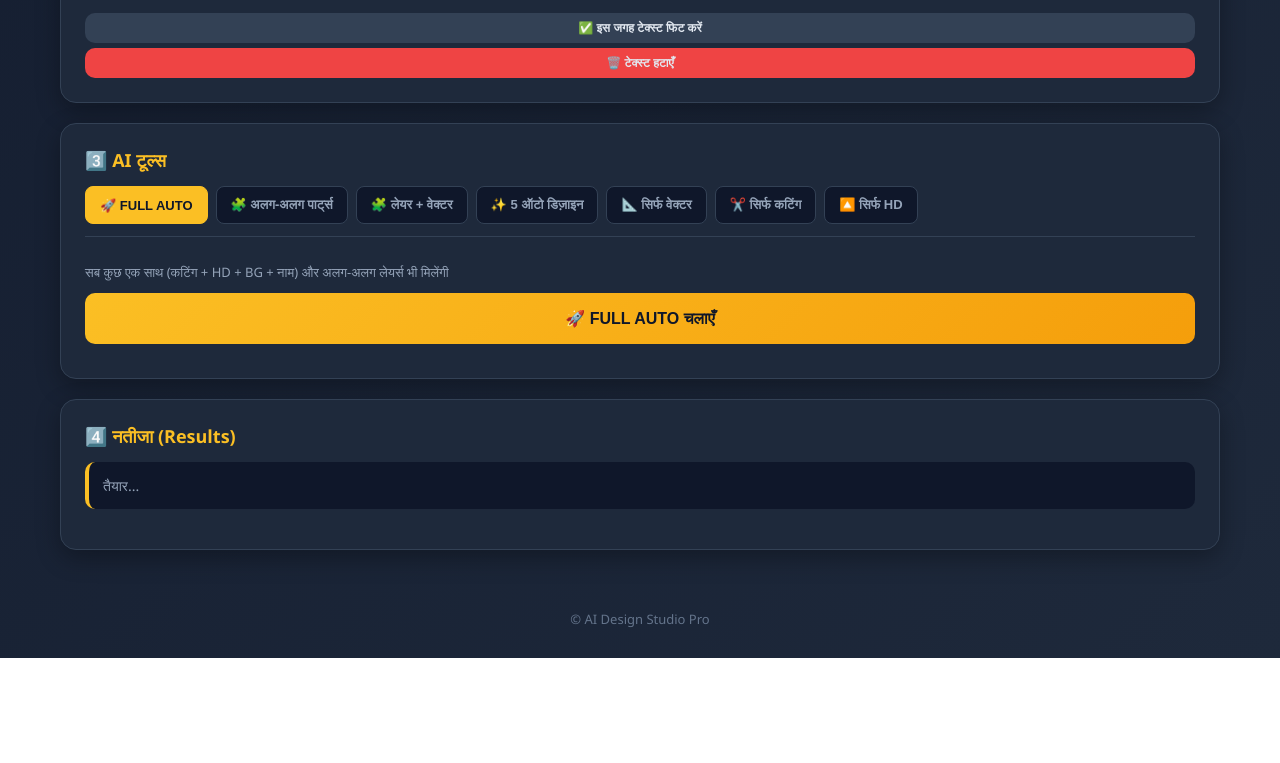
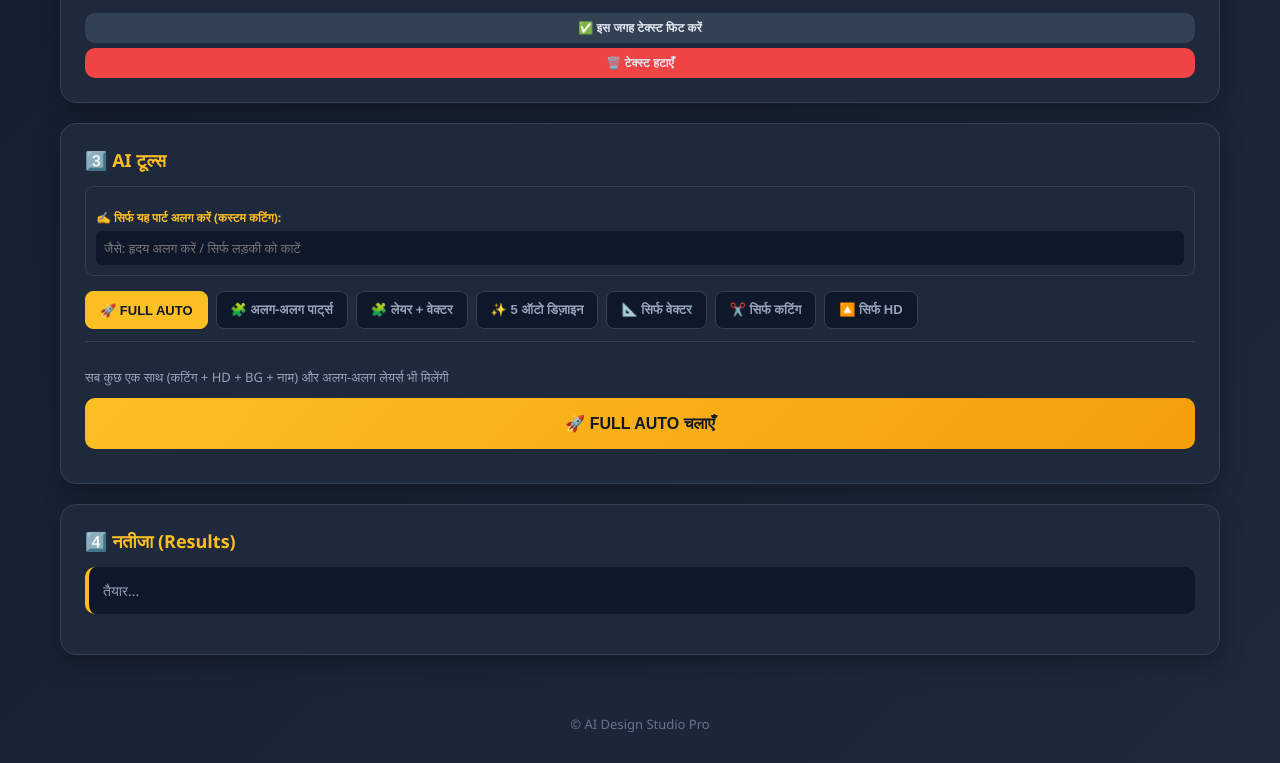
Before and after one commit to Ram-kungfu/Ai-Design-Studio-Pro-, a website: page index.html in a window 1280 px wide. Shown: the part 1749-2512 px from the top of the page. Before the commit the page ends 2407 px from the top, so only its background shows below. Drawn offline with Linux system fonts and the light colour scheme.

Commit message:
Add custom cutting box input field to index.html

```diff
--- a/index.html
+++ b/index.html
@@ -254,6 +254,11 @@
 
   <section class="card">
     <h2>3️⃣ AI टूल्स</h2>
+    <!-- 🔥 कस्टम कटिंग बॉक्स (सभी बटनों के लिए) -->
+  <div style="margin-bottom: 15px; background: #1e293b; padding: 10px; border-radius: 8px; border: 1px solid #334155;">
+    <label style="color: #fbbf24; font-size: 12px; font-weight: bold; display: block; margin-bottom: 5px;">✍️ सिर्फ यह पार्ट अलग करें (कस्टम कटिंग):</label>
+    <input type="text" id="customCutText" placeholder="जैसे: हृदय अलग करें / सिर्फ लड़की को काटें" style="width: 100%; padding: 8px; border-radius: 6px; border: none; background: #0f172a; color: white; font-size: 13px;">
+  </div>
     <div class="tabs">
       <button class="tab-btn active" onclick="openTab('tab-auto', this)">🚀 FULL AUTO</button>
       <button class="tab-btn" onclick="openTab('tab-parts', this)">🧩 अलग-अलग पार्ट्स</button>
```
